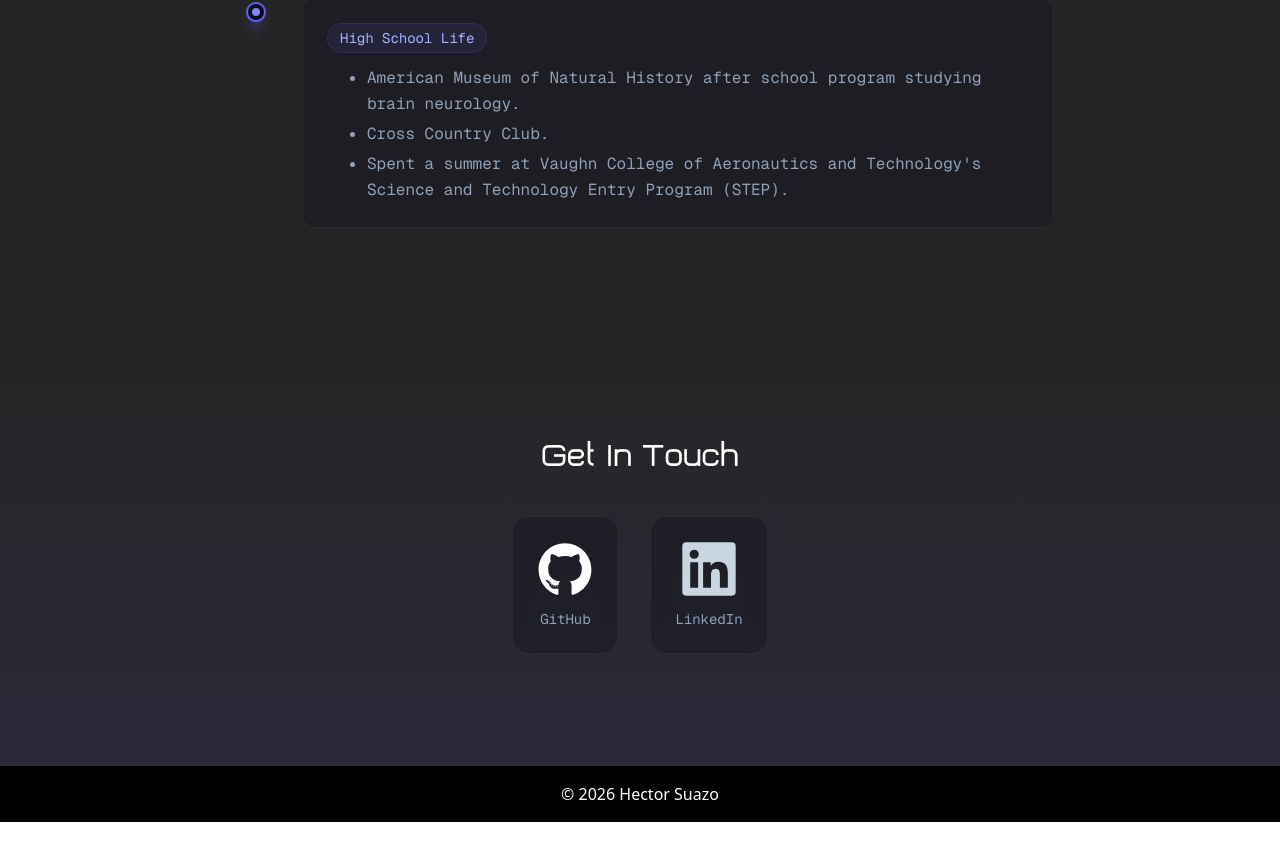
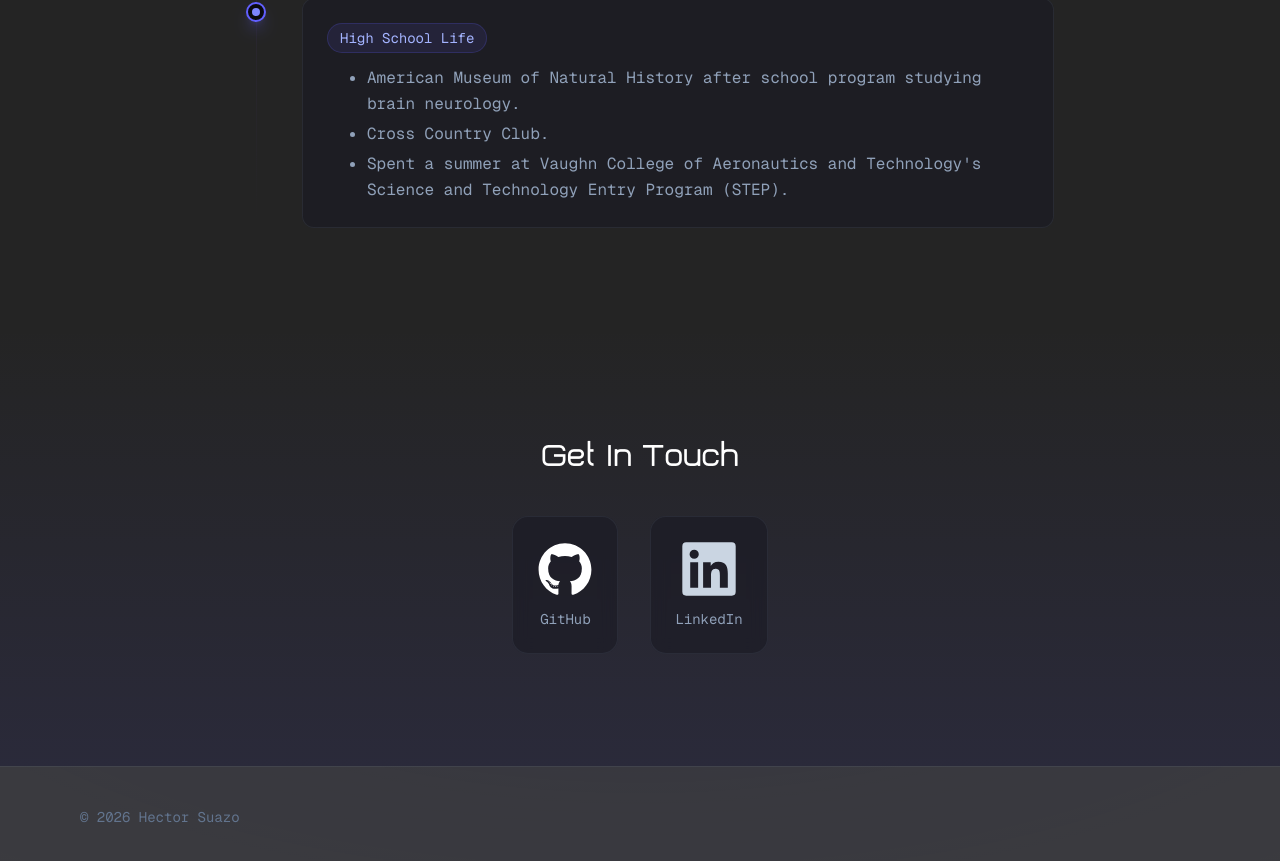
Before and after one commit to suzuhe481/portfolio-v3, a Next.js app: page / in a window 1280 px wide. Shown: the part 4852-5713 px from the top of the page. Before the commit the page ends 5674 px from the top, so only its background shows below. Built offline with nearby package versions, Linux system fonts and the light colour scheme.

Commit message:
feat: restyles the Footer section

```diff
--- a/src/components/_main/Footer/Footer.tsx
+++ b/src/components/_main/Footer/Footer.tsx
@@ -4,8 +4,14 @@ export const Footer = () => {
   const currentYear = new Date().getFullYear();
 
   return (
-    <div className="flex items-center justify-center bg-black py-4">
-      <div className="text-white">© {currentYear} Hector Suazo</div>
-    </div>
+    <footer className="relative border-t border-[rgba(148,163,184,0.1)] bg-[rgba(10,10,15,0.8)]">
+      <div className="max-w-6xl mx-auto px-4 py-8 md:py-10">
+        <div className="flex flex-col md:flex-row items-center justify-between gap-4">
+          <p className="font-geist-mono text-sm text-slate-500">
+            © {currentYear} Hector Suazo
+          </p>
+        </div>
+      </div>
+    </footer>
   );
 };
```
